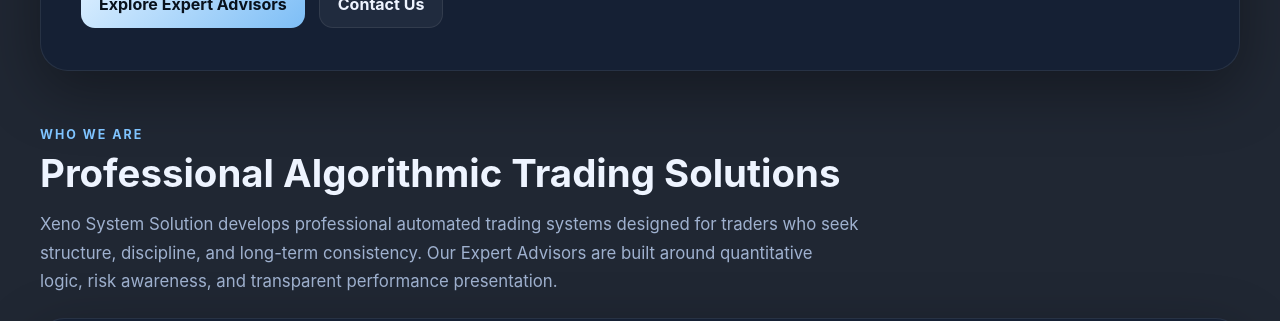
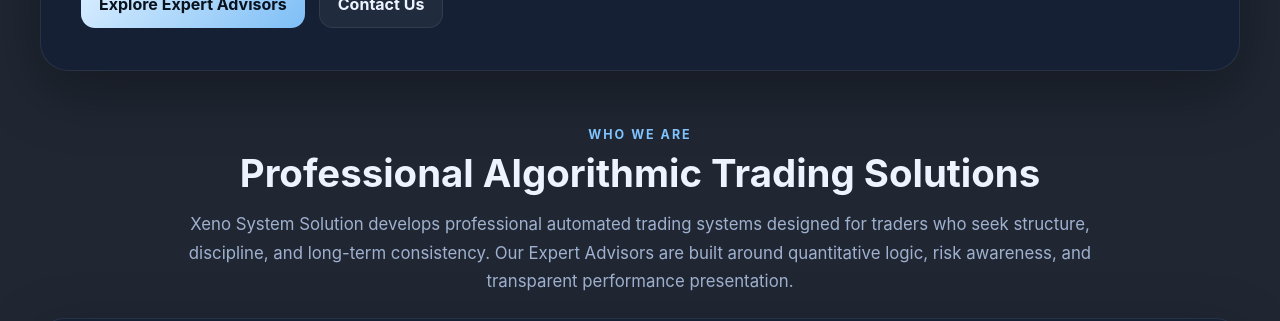
Before and after one commit to giovannimaccioni1989-byte/xeno-system-solution, a React (Vite) app: page / in a window 1280 px wide. Shown: the part 940-1261 px from the top of the page. Built offline with nearby package versions, Linux system fonts and the light colour scheme.

Commit message:
Update styles.css

```diff
--- a/src/styles.css
+++ b/src/styles.css
@@ -295,7 +295,10 @@ a {
 
 .section-title {
   margin-bottom: 22px;
-  max-width: 820px;
+  max-width: 950px;
+  margin-left: auto;
+  margin-right: auto;
+  text-align: center;
 }
 
 .section-title h2 {
```
